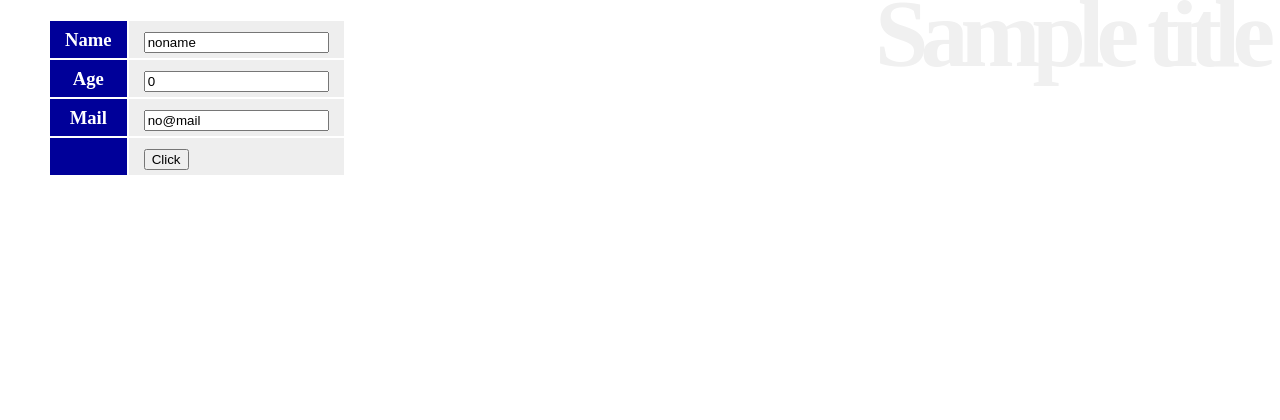
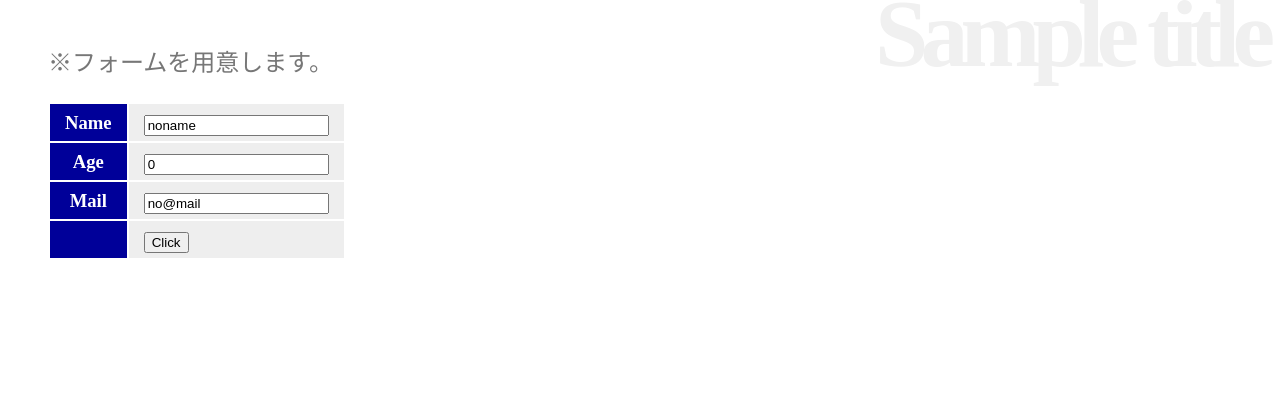
Before and after one commit to junpeko5/symfony4-practice, a Symfony app: template templates/hello/index.html.twig in a window 1280 px wide. Shown: the top 420 px of the page. Run offline with Twig, Linux system fonts and the light colour scheme; the template is opened without the code that fills it: most values are stand-ins (such as "Sample title", 1, 10 or a date in 2020); some libraries are stand-ins or nearby versions.

Commit message:
templateをincludeする

```diff
--- /dev/null
+++ b/templates/hello/form.html.twig
@@ -0,0 +1,8 @@
+{% import 'macro.html.twig' as m %}
+
+<table>
+    {{ m.input('text', 'Name', 'noname') }}
+    {{ m.input('number', 'Age', '0') }}
+    {{ m.input('email', 'Mail', 'no@mail') }}
+    {{ m.submit('Click') }}
+</table>
--- a/templates/hello/index.html.twig
+++ b/templates/hello/index.html.twig
@@ -3,13 +3,7 @@
 {% block page %}{{ title }}{% endblock %}
 {% block title %}{{ title }}{% endblock %}
 
-{% import 'macro.html.twig' as m %}
-
 {% block body %}
-    <table>
-        {{ m.input('text', 'Name', 'noname') }}
-        {{ m.input('number', 'Age', '0') }}
-        {{ m.input('email', 'Mail', 'no@mail') }}
-        {{ m.submit('Click') }}
-    </table>
+    <p>※フォームを用意します。</p>
+    {% include '/hello/form.html.twig' %}
 {% endblock %}
```
